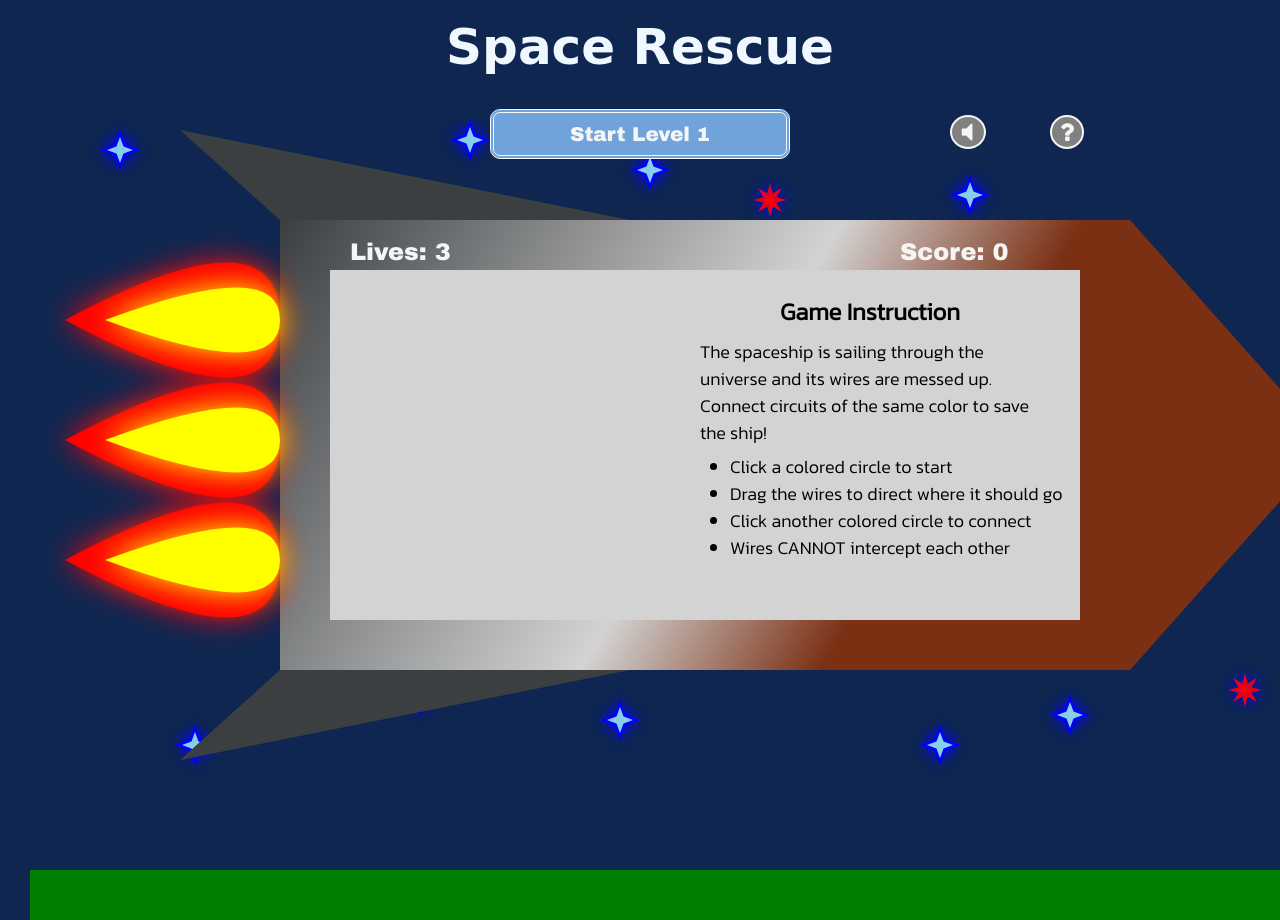
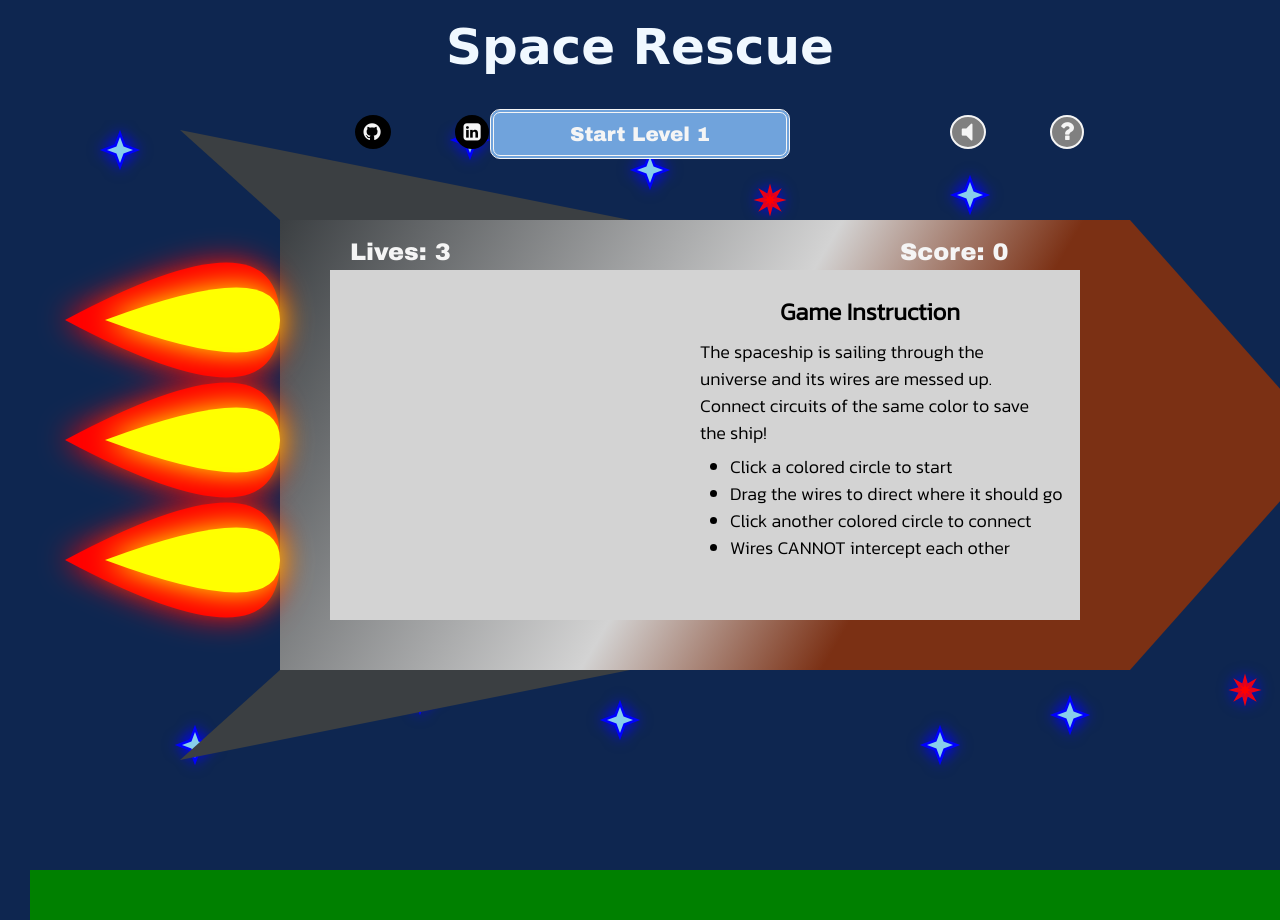
Before and after one commit to shiwen1209/AA_Javascript_Project, a website: page index.html in a window 1280 px wide. Shown: the top 920 px of the page. Drawn offline with Linux system fonts and the light colour scheme; a web font is replaced by a local one.

Commit message:
added github and linkedin links

```diff
--- a/index.html
+++ b/index.html
@@ -46,7 +46,21 @@
     </div>
 
     <div id="access" class="icon">
-        <i class="fa fa-question" aria-hidden="true"></i>
+        <a href="https://www.accessibilitychecker.org/"><i class="fa fa-question" aria-hidden="true"></i></a>
+    </div>
+
+    <div id = "git" class="icon2">
+        <a href="https://github.com/shiwen1209/AA_Javascript_Project">
+            <i class="fa fa-github" aria-hidden="true"></i>
+        </a>
+
+    </div>
+
+    <div id = "linkedin" class="icon2">
+        <a href="https://www.linkedin.com/in/wendy-shi/">
+            <i class="fa fa-linkedin-square" aria-hidden="true"></i>
+        </a>
+
     </div>
 
     <p class= "game-text" id = "life"></p>
--- a/src/index.js
+++ b/src/index.js
@@ -24,6 +24,8 @@ document.addEventListener("DOMContentLoaded", () => {
 
 
     const gameView = new GameView(ctx)
+    // demo only
+    // gameView.game.level = 10;
 
     let btn = document.getElementById('test');
 
--- a/src/index.scss
+++ b/src/index.scss
@@ -329,3 +329,47 @@ h3.top-five {
     margin: 0;
     padding: 0;
 }
+
+a {
+    text-decoration: none;
+    color: whitesmoke;
+}
+
+
+.icon2:hover {
+    background-color: lightgray;
+}
+
+.icon2:active {
+    background-color: darkolivegreen;
+}
+
+#git {
+    left: 345px;
+    top: 105px;
+
+}
+
+#linkedin {
+    left: 445px;
+    top: 105px;
+    padding: 0;
+}
+
+.icon2 {
+    display: flex;
+    justify-content: center;
+    align-items: center;
+    position: absolute;
+    font-size: 20px;
+    width: 30px;
+    height: 30px;
+    margin: 10px;
+    color: whitesmoke;
+    z-index: 1;
+    border: 2px solid black;
+    border-radius: 50%;
+    padding-right: 2px;
+    background-color: black;
+
+}
--- a/src/scripts/board.js
+++ b/src/scripts/board.js
@@ -31,7 +31,8 @@ export default class Board {
         this.activeColor = null;
         this.currentObject = null;
         this.previousObject = null;
-        this.time = 10;
+        //demo//
+        this.time = 20;
         this.baseScore = 200; // per color pair
         this.currentScore = 0;
         this.winStatus = false;
--- a/src/scripts/game.js
+++ b/src/scripts/game.js
@@ -25,7 +25,7 @@ export default class Game {
         this.ship = new Ship(this.ctx);
         this.flame = new Flame(this.ctx);
         this.board = new Board(this.ctx, Level[this.level]);
-        this.level = 0
+        this.level = 0;
         this.draw();
         this.playerScore = 0;
         this.playerlives = 3;
@@ -171,16 +171,17 @@ export default class Game {
 
     gameWon(){
         if(this.board.win()){
-
             const tada_sound = document.getElementById("tada")
             tada_sound.play();
 
+            this.playerScore += this.board.finalScore();
+            this.enableButton();
+
             this.level += 1;
             if(this.level <= 10){
-            const btn = document.getElementById('test');
-            btn.innerText = `Continue to Level ${this.level}`;
-            this.playerScore += this.board.finalScore();
-            this.enableButton();}
+                const btn = document.getElementById('test');
+                btn.innerText = `Continue to Level ${this.level}`;
+            }
 
         }
     }
```
Also changed, not shown: dist/main.css, dist/main.js.
